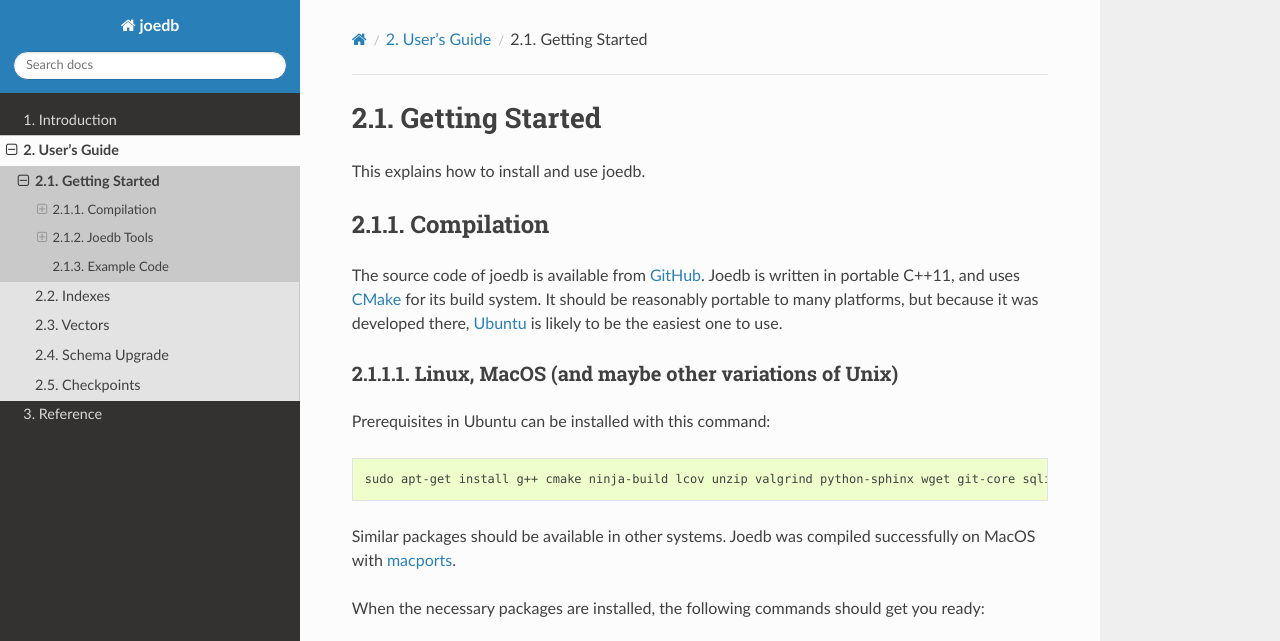
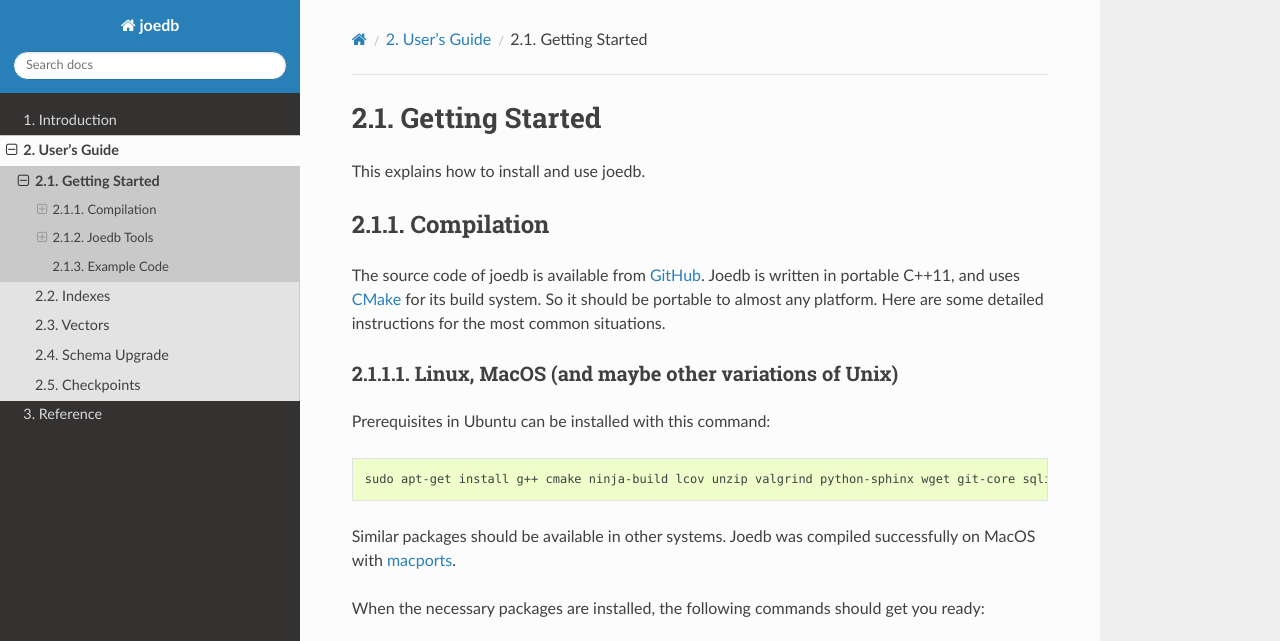
Before and after one commit to Remi-Coulom/joedb, a Sphinx documentation site: the page built from doc/source/getting_started.rst, in a window 1280 px wide and 900 px high, cut to the strip 0-641 px from the top of the window. Built offline with Sphinx 7.4.7 and the Read the Docs theme 2.0.0, drawn with Linux system fonts in a browser that asks for light colours; formulas are drawn with MathJax 3.

Commit message:
minor doc change

```diff
--- a/doc/source/getting_started.rst
+++ b/doc/source/getting_started.rst
@@ -6,7 +6,7 @@ This explains how to install and use joedb.
 Compilation
 -----------
 
-The source code of joedb is available from `GitHub <https://github.com/Remi-Coulom/joedb>`_. Joedb is written in portable C++11, and uses `CMake <https://cmake.org/>`__ for its build system. It should be reasonably portable to many platforms, but because it was developed there, `Ubuntu <https://www.ubuntu.com/>`_ is likely to be the easiest one to use.
+The source code of joedb is available from `GitHub <https://github.com/Remi-Coulom/joedb>`_. Joedb is written in portable C++11, and uses `CMake <https://cmake.org/>`__ for its build system. So it should be portable to almost any platform. Here are some detailed instructions for the most common situations.
 
 Linux, MacOS (and maybe other variations of Unix)
 ^^^^^^^^^^^^^^^^^^^^^^^^^^^^^^^^^^^^^^^^^^^^^^^^^
```
